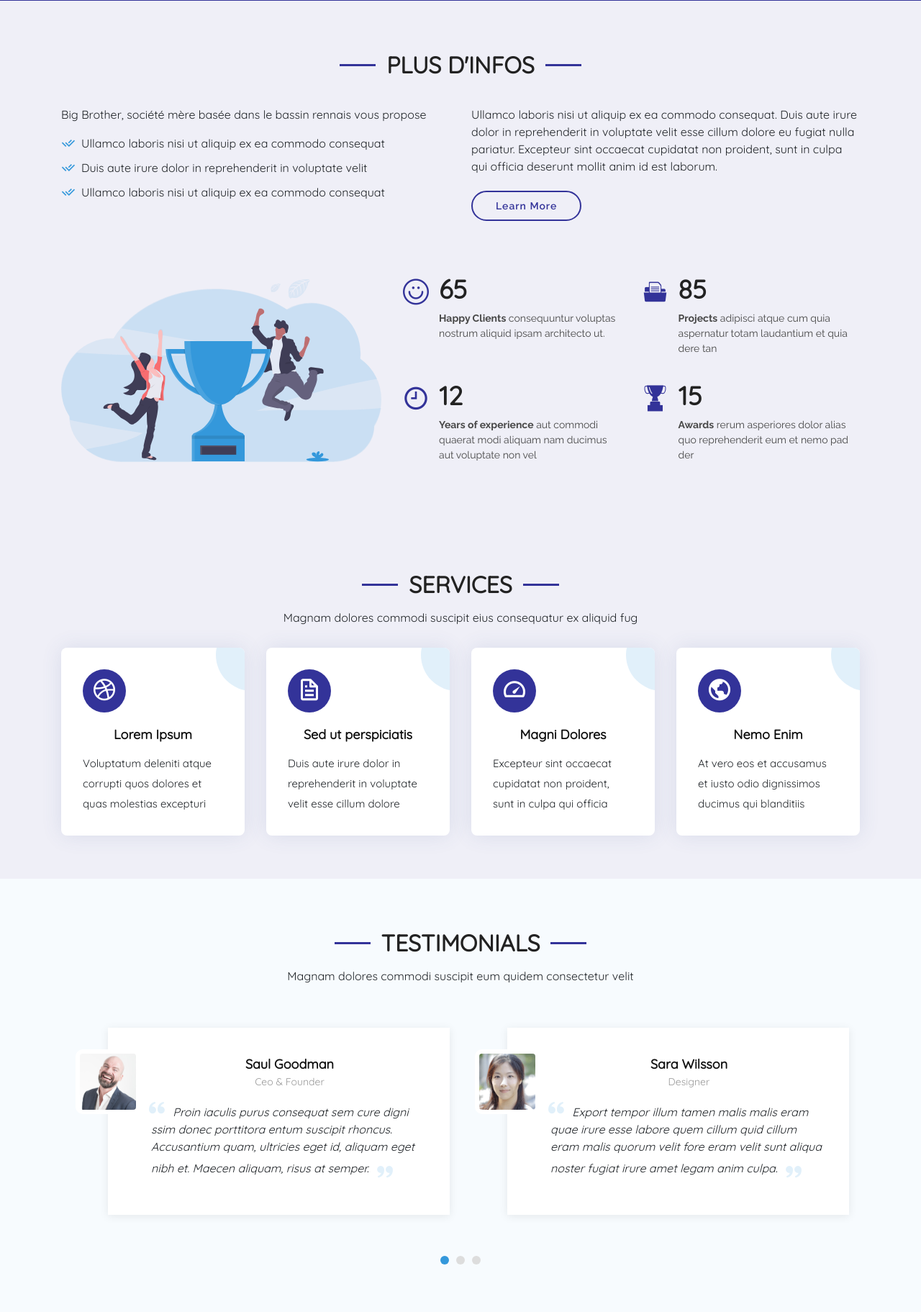
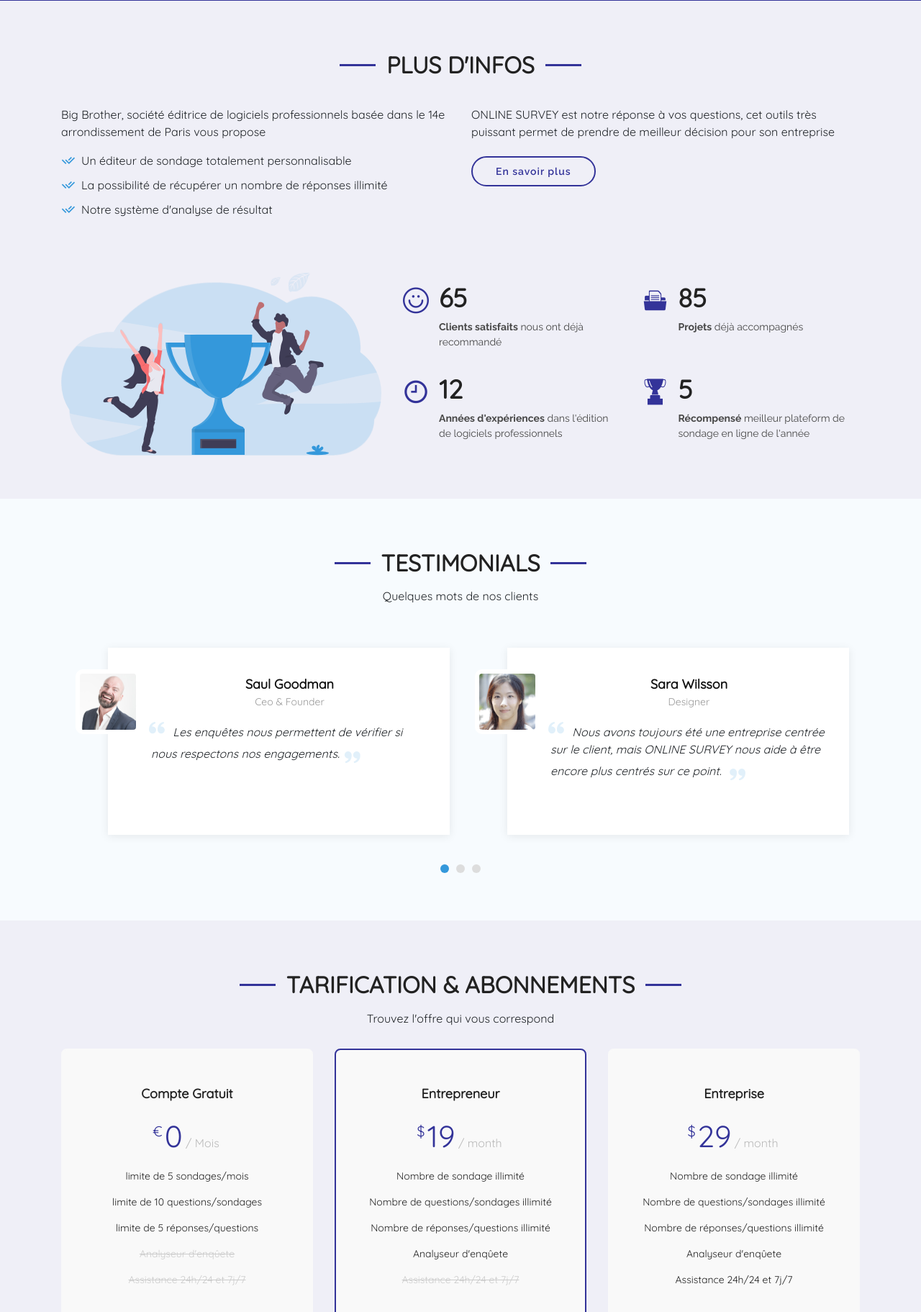
Before and after one commit to AlexandreZT/Online-Survey, a PHP site: page / in a window 1280 px wide. Shown: the part 767-2590 px from the top of the page at 72% size. Run offline with PHP 8.4, Linux system fonts and the light colour scheme.

Commit message:
français

```diff
--- a/OnlineSurvey/website/index.php
+++ b/OnlineSurvey/website/index.php
@@ -158,21 +158,19 @@
         <div class="row content">
           <div class="col-lg-6" data-aos="fade-up" data-aos-delay="150">
             <p>
-              Big Brother, société mère basée dans le bassin rennais vous propose
+            Big Brother, société éditrice de logiciels professionnels basée dans le 14e arrondissement de Paris vous propose
             </p>
             <ul>
-              <li><i class="ri-check-double-line"></i> Ullamco laboris nisi ut aliquip ex ea commodo consequat</li>
-              <li><i class="ri-check-double-line"></i> Duis aute irure dolor in reprehenderit in voluptate velit</li>
-              <li><i class="ri-check-double-line"></i> Ullamco laboris nisi ut aliquip ex ea commodo consequat</li>
+              <li><i class="ri-check-double-line"></i> Un éditeur de sondage totalement personnalisable</li>
+              <li><i class="ri-check-double-line"></i> La possibilité de récupérer un nombre de réponses illimité</li>
+              <li><i class="ri-check-double-line"></i> Notre système d'analyse de résultat</li>
             </ul>
           </div>
           <div class="col-lg-6 pt-4 pt-lg-0" data-aos="fade-up" data-aos-delay="300">
             <p>
-              Ullamco laboris nisi ut aliquip ex ea commodo consequat. Duis aute irure dolor in reprehenderit in voluptate
-              velit esse cillum dolore eu fugiat nulla pariatur. Excepteur sint occaecat cupidatat non proident, sunt in
-              culpa qui officia deserunt mollit anim id est laborum.
+              ONLINE SURVEY est notre réponse à vos questions, cet outils très puissant permet de prendre de meilleur décision pour son entreprise
             </p>
-            <a href="#" class="btn-learn-more">Learn More</a>
+            <a href="#" class="btn-learn-more">En savoir plus</a>
           </div>
         </div>
 
@@ -195,7 +193,7 @@
                   <div class="count-box">
                     <i class="icofont-simple-smile"></i>
                     <span data-toggle="counter-up">65</span>
-                    <p><strong>Happy Clients</strong> consequuntur voluptas nostrum aliquid ipsam architecto ut.</p>
+                    <p><strong>Clients satisfaits</strong> nous ont déjà recommandé</p>
                   </div>
                 </div>
 
@@ -203,7 +201,7 @@
                   <div class="count-box">
                     <i class="icofont-document-folder"></i>
                     <span data-toggle="counter-up">85</span>
-                    <p><strong>Projects</strong> adipisci atque cum quia aspernatur totam laudantium et quia dere tan</p>
+                    <p><strong>Projets</strong> déjà accompagnés</p>
                   </div>
                 </div>
 
@@ -211,15 +209,15 @@
                   <div class="count-box">
                     <i class="icofont-clock-time"></i>
                     <span data-toggle="counter-up">12</span>
-                    <p><strong>Years of experience</strong> aut commodi quaerat modi aliquam nam ducimus aut voluptate non vel</p>
+                    <p><strong>Années d'expériences</strong> dans l'édition de logiciels professionnels</p>
                   </div>
                 </div>
 
                 <div class="col-md-6 d-md-flex align-items-md-stretch">
                   <div class="count-box">
                     <i class="icofont-award"></i>
-                    <span data-toggle="counter-up">15</span>
-                    <p><strong>Awards</strong> rerum asperiores dolor alias quo reprehenderit eum et nemo pad der</p>
+                    <span data-toggle="counter-up">5</span>
+                    <p><strong>Récompensé</strong> meilleur plateform de sondage en ligne de l'année</p>
                   </div>
                 </div>
               </div>
@@ -230,60 +228,13 @@
       </div>
     </section><!-- End Counts Section -->
 
-    <!-- ======= Services Section ======= -->
-    <section id="services" class="services">
-      <div class="container">
-
-        <div class="section-title" data-aos="fade-up">
-          <h2>Services</h2>
-          <p>Magnam dolores commodi suscipit eius consequatur ex aliquid fug</p>
-        </div>
-
-        <div class="row">
-          <div class="col-md-6 col-lg-3 d-flex align-items-stretch mb-5 mb-lg-0">
-            <div class="icon-box" data-aos="fade-up" data-aos-delay="100">
-              <div class="icon"><i class="bx bxl-dribbble"></i></div>
-              <h4 class="title"><a href="">Lorem Ipsum</a></h4>
-              <p class="description">Voluptatum deleniti atque corrupti quos dolores et quas molestias excepturi</p>
-            </div>
-          </div>
-
-          <div class="col-md-6 col-lg-3 d-flex align-items-stretch mb-5 mb-lg-0">
-            <div class="icon-box" data-aos="fade-up" data-aos-delay="200">
-              <div class="icon"><i class="bx bx-file"></i></div>
-              <h4 class="title"><a href="">Sed ut perspiciatis</a></h4>
-              <p class="description">Duis aute irure dolor in reprehenderit in voluptate velit esse cillum dolore</p>
-            </div>
-          </div>
-
-          <div class="col-md-6 col-lg-3 d-flex align-items-stretch mb-5 mb-lg-0">
-            <div class="icon-box" data-aos="fade-up" data-aos-delay="300">
-              <div class="icon"><i class="bx bx-tachometer"></i></div>
-              <h4 class="title"><a href="">Magni Dolores</a></h4>
-              <p class="description">Excepteur sint occaecat cupidatat non proident, sunt in culpa qui officia</p>
-            </div>
-          </div>
-
-          <div class="col-md-6 col-lg-3 d-flex align-items-stretch mb-5 mb-lg-0">
-            <div class="icon-box" data-aos="fade-up" data-aos-delay="400">
-              <div class="icon"><i class="bx bx-world"></i></div>
-              <h4 class="title"><a href="">Nemo Enim</a></h4>
-              <p class="description">At vero eos et accusamus et iusto odio dignissimos ducimus qui blanditiis</p>
-            </div>
-        </div>
-
-        </div>
-
-      </div>
-    </section><!-- End Services Section -->
-
     <!-- ======= Testimonials Section ======= -->
     <section id="testimonials" class="testimonials section-bg">
       <div class="container">
 
         <div class="section-title" data-aos="fade-up">
           <h2>Testimonials</h2>
-          <p>Magnam dolores commodi suscipit eum quidem consectetur velit</p>
+          <p>Quelques mots de nos clients</p>
         </div>
 
         <div class="owl-carousel testimonials-carousel" data-aos="fade-up" data-aos-delay="200">
@@ -295,8 +246,7 @@
               <h4>Ceo &amp; Founder</h4>
               <p>
                 <i class="bx bxs-quote-alt-left quote-icon-left"></i>
-                Proin iaculis purus consequat sem cure digni ssim donec porttitora entum suscipit rhoncus. Accusantium quam, ultricies eget id, aliquam eget nibh et. Maecen aliquam, risus at semper.
-                <i class="bx bxs-quote-alt-right quote-icon-right"></i>
+                Les enquêtes nous permettent de vérifier si nous respectons nos engagements.<i class="bx bxs-quote-alt-right quote-icon-right"></i>
               </p>
             </div>
           </div>
@@ -308,8 +258,7 @@
               <h4>Designer</h4>
               <p>
                 <i class="bx bxs-quote-alt-left quote-icon-left"></i>
-                Export tempor illum tamen malis malis eram quae irure esse labore quem cillum quid cillum eram malis quorum velit fore eram velit sunt aliqua noster fugiat irure amet legam anim culpa.
-                <i class="bx bxs-quote-alt-right quote-icon-right"></i>
+                Nous avons toujours été une entreprise centrée sur le client, mais ONLINE SURVEY nous aide à être encore plus centrés sur ce point. <i class="bx bxs-quote-alt-right quote-icon-right"></i>
               </p>
             </div>
           </div>
@@ -321,8 +270,7 @@
               <h4>Store Owner</h4>
               <p>
                 <i class="bx bxs-quote-alt-left quote-icon-left"></i>
-                Enim nisi quem export duis labore cillum quae magna enim sint quorum nulla quem veniam duis minim tempor labore quem eram duis noster aute amet eram fore quis sint minim.
-                <i class="bx bxs-quote-alt-right quote-icon-right"></i>
+                ONLINE SURVEY nous a vraiment aidés à comprendre où vont nos tendances et nous aide vraiment à prévoir les choses.<i class="bx bxs-quote-alt-right quote-icon-right"></i>
               </p>
             </div>
           </div>
@@ -334,7 +282,7 @@
               <h4>Freelancer</h4>
               <p>
                 <i class="bx bxs-quote-alt-left quote-icon-left"></i>
-                Fugiat enim eram quae cillum dolore dolor amet nulla culpa multos export minim fugiat minim velit minim dolor enim duis veniam ipsum anim magna sunt elit fore quem dolore labore illum veniam.
+                Pour toujours satisfaire mes clients je peux compter sur ONLINE SURVEY.
                 <i class="bx bxs-quote-alt-right quote-icon-right"></i>
               </p>
             </div>
@@ -347,8 +295,7 @@
               <h4>Entrepreneur</h4>
               <p>
                 <i class="bx bxs-quote-alt-left quote-icon-left"></i>
-                Quis quorum aliqua sint quem legam fore sunt eram irure aliqua veniam tempor noster veniam enim culpa labore duis sunt culpa nulla illum cillum fugiat legam esse veniam culpa fore nisi cillum quid.
-                <i class="bx bxs-quote-alt-right quote-icon-right"></i>
+                ONLINE SURVEY est l'un de nos outils fondamentaux.<i class="bx bxs-quote-alt-right quote-icon-right"></i>
               </p>
             </div>
           </div>
@@ -375,10 +322,10 @@
               <h4><sup>€</sup>0<span> / Mois</span></h4>
               <ul>
                 <li>limite de 5 sondages/mois</li>
-                <li>Nec feugiat nisl</li>
-                <li>Nulla at volutpat dola</li>
-                <li class="na">Pharetra massa</li>
-                <li class="na">Massa ultricies mi</li>
+                <li>limite de 10 questions/sondages</li>
+                <li>limite de 5 réponses/questions</li>
+                <li class="na">Analyseur d'enqûete</li>
+                <li class="na">Assistance 24h/24 et 7j/7</li>
               </ul>
               <div class="btn-wrap">
                 <a href="#" class="btn-buy">Inscrivez-vous !</a>
@@ -388,31 +335,31 @@
 
           <div class="col-lg-4 col-md-6 mt-4 mt-md-0">
             <div class="box recommended" data-aos="zoom-in" data-aos-delay="100">
-              <h3>Business</h3>
+              <h3>Entrepreneur</h3>
               <h4><sup>$</sup>19<span> / month</span></h4>
               <ul>
-                <li>Aida dere</li>
-                <li>Nec feugiat nisl</li>
-                <li>Nulla at volutpat dola</li>
-                <li>Pharetra massa</li>
-                <li class="na">Massa ultricies mi</li>
+                <li>Nombre de sondage illimité</li>
+                <li>Nombre de questions/sondages illimité</li>
+                <li>Nombre de réponses/questions illimité</li>
+                <li>Analyseur d'enqûete</li>
+                <li class="na">Assistance 24h/24 et 7j/7</li>
               </ul>
               <div class="btn-wrap">
-                <a href="#" class="btn-buy">Buy Now</a>
+                <a href="#" class="btn-buy">Achetez maintenant</a>
               </div>
             </div>
           </div>
 
           <div class="col-lg-4 col-md-6 mt-4 mt-lg-0">
             <div class="box" data-aos="zoom-in-left" data-aos-delay="200">
-              <h3>Developer</h3>
+              <h3>Entreprise</h3>
               <h4><sup>$</sup>29<span> / month</span></h4>
               <ul>
-                <li>Aida dere</li>
-                <li>Nec feugiat nisl</li>
-                <li>Nulla at volutpat dola</li>
-                <li>Pharetra massa</li>
-                <li>Massa ultricies mi</li>
+              <li>Nombre de sondage illimité</li>
+                <li>Nombre de questions/sondages illimité</li>
+                <li>Nombre de réponses/questions illimité</li>
+                <li>Analyseur d'enqûete</li>
+                <li>Assistance 24h/24 et 7j/7</li>
               </ul>
               <div class="btn-wrap">
                 <a href="#" class="btn-buy">Buy Now</a>
@@ -437,8 +384,7 @@
 
           <div data-aos="fade-up" data-aos-delay="100">
             <div class="contact-about">
-              <h3>Online Survey</h3>
-              <p>Cras fermentum odio eu feugiat. Justo eget magna fermentum iaculis eu non diam phasellus. Scelerisque felis imperdiet proin fermentum leo. Amet volutpat consequat mauris nunc congue.</p>
+              <p>Besoins de renseignements ? Une proposition commercial ? Ou autres ? Nous sommes disponible 24h/24 et 7j/7 alors n'hésitez plus, contactez-nous !</p>
               <div class="social-links">
                 <a href="#" class="twitter"><i class="icofont-twitter"></i></a>
                 <a href="#" class="facebook"><i class="icofont-facebook"></i></a>
@@ -452,17 +398,17 @@
             <div class="info">
               <div>
                 <i class="ri-map-pin-line"></i>
-                <p>A108 Adam Street<br>New York, NY 535022</p>
+                <p>143 Rue d'Alésia<br>PARIS, 75014</p>
               </div>
 
               <div>
                 <i class="ri-mail-send-line"></i>
-                <p>info@example.com</p>
+                <p>contact@bigbrother.com</p>
               </div>
 
               <div>
                 <i class="ri-phone-line"></i>
-                <p>+1 5589 55488 55s</p>
+                <p>+33987654321</p>
               </div>
 
             </div>
@@ -480,14 +426,7 @@
       <div class="row d-flex align-items-center">
         <div class="col-lg-6 text-lg-left text-center">
           <div class="copyright">
-            &copy; Copyright <strong>Vesperr</strong>. All Rights Reserved
-          </div>
-          <div class="credits">
-            <!-- All the links in the footer should remain intact. -->
-            <!-- You can delete the links only if you purchased the pro version. -->
-            <!-- Licensing information: https://bootstrapmade.com/license/ -->
-            <!-- Purchase the pro version with working PHP/AJAX contact form: https://bootstrapmade.com/vesperr-free-bootstrap-template/ -->
-            Designed by <a href="https://bootstrapmade.com/">BootstrapMade</a>
+            Copyright &copy; 2008-2020 <strong>ONLINE SURVEY</strong>
           </div>
         </div>
       </div>
```
